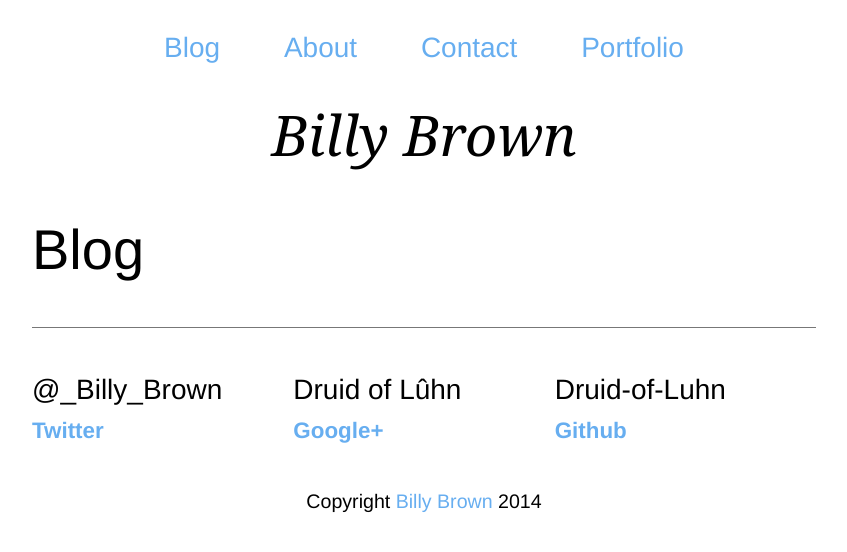
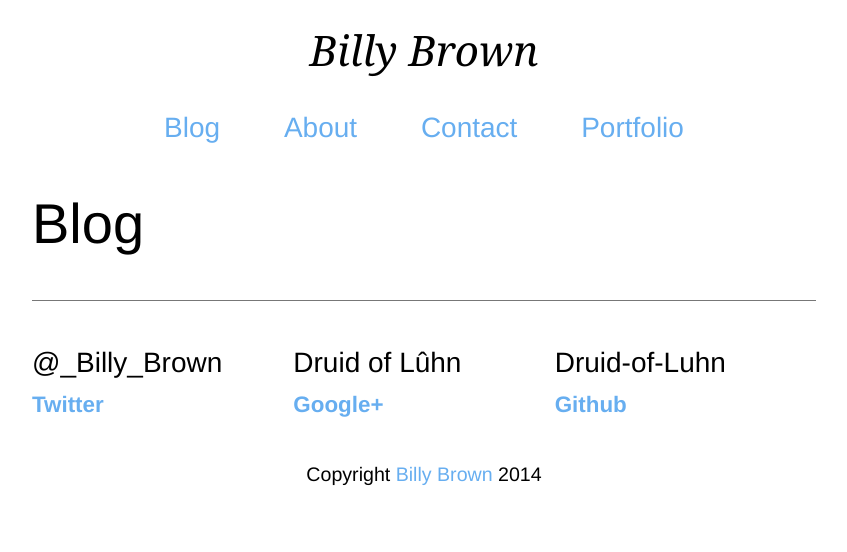
Before and after one commit to Druid-of-Luhn/druid-of-luhn.github.io, a Jekyll site: the page built from blog/index.html, in a window 1280 px wide. Shown: the top 552 px of the page, without its empty margins (216-1063 px from the left). Built offline with Jekyll 4.4.1, drawn with Linux system fonts in a browser that asks for light colours.

Commit message:
Main title now part of tagline on homepage, but above nav on other pages

```diff
--- a/_layouts/default.html
+++ b/_layouts/default.html
@@ -17,14 +17,16 @@
 	</script>
 </head>
 <body>
+    {% if page.type != "home" %}
+        <h1 class="main-title"><a href="/">Billy Brown</a></h1>
+    {% endif %}
+
 	<nav class="main-nav">
 		<a href="/blog" class="nav-item">Blog</a>
 		<a href="/about" class="nav-item">About</a>
 		<a href="/contact" class="nav-item">Contact</a>
 		<a href="/portfolio" class="nav-item">Portfolio</a>
 	</nav>
-
-	<h1 class="main-title"><a href="/">Billy Brown</a></h1>
 
 	{{ content }}
 
--- a/_sass/global.sass
+++ b/_sass/global.sass
@@ -110,9 +110,8 @@ pre
 
 .main-title
   @extend .tagline
-  @include mq("small")
-    font-size: 1.6em
-    margin-bottom: 0
+  font-size: 1.5em
+  margin: 0.5em 0
 
 .main-footer
   display: flex
--- a/index.html
+++ b/index.html
@@ -1,8 +1,10 @@
 ---
 layout: default
 title: Billy Brown
+type: home
 ---
 <h1 class="tagline">
+    Billy Brown
     <ul class="flipper flipper--2">
         <li class="flipper__item"><em class="big">designs</em></li>
         <li class="flipper__item"><em class="big">develops</em></li>
```
Also changed, not shown: css/global.css.
